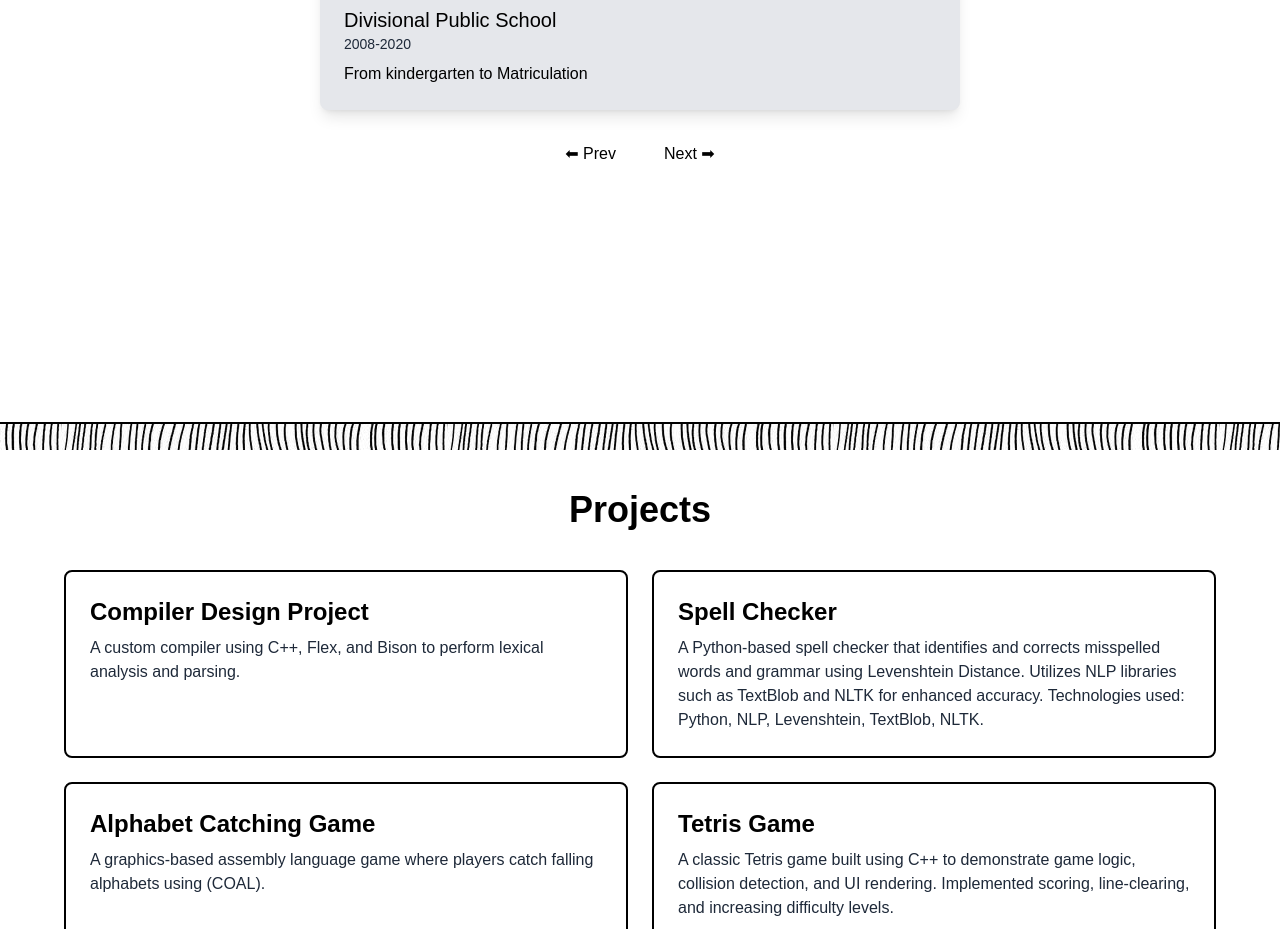
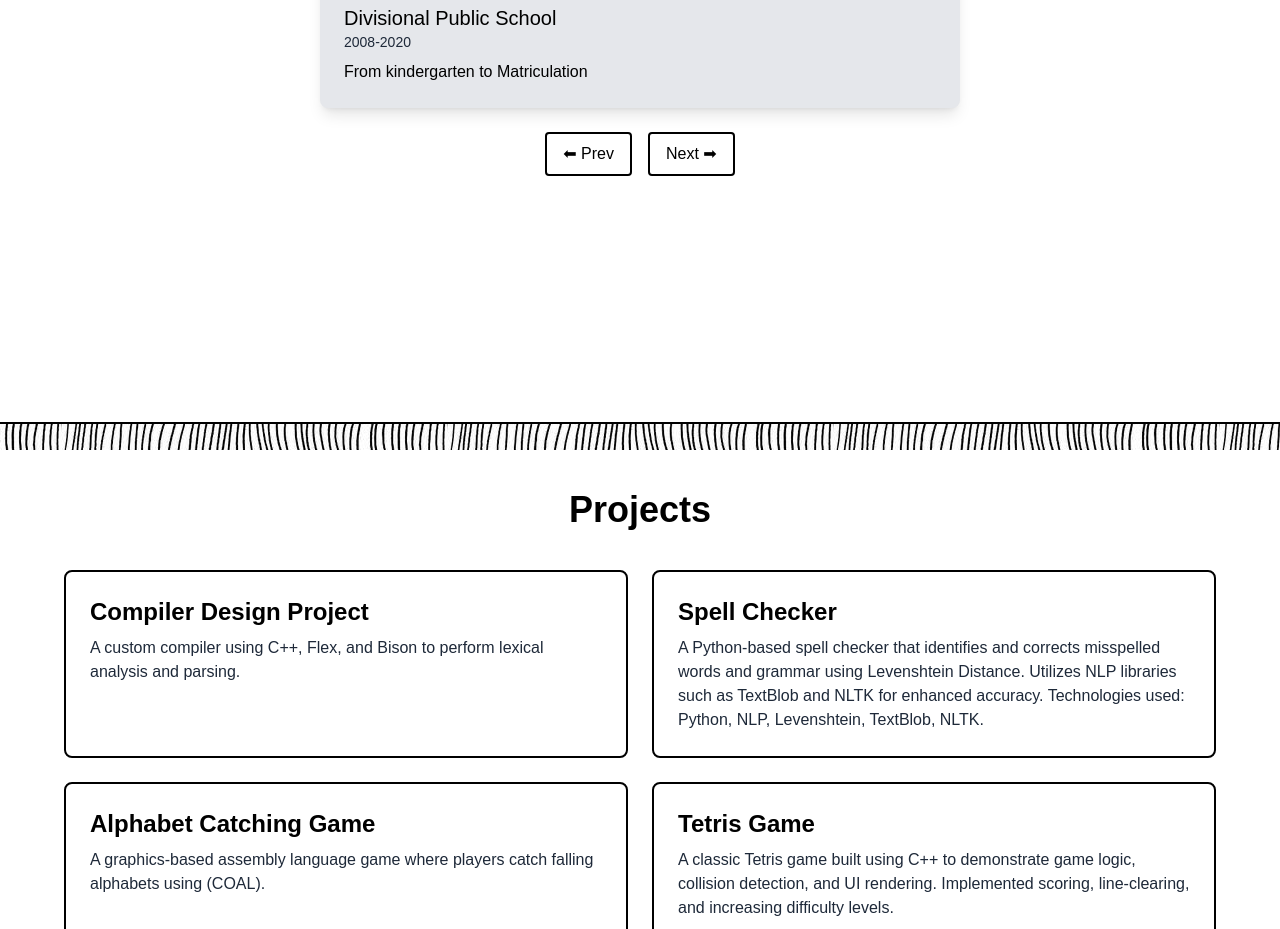
Before and after one commit to Hisaan2004/portfolio, a Next.js app: page / in a window 1280 px wide. Shown: the part 1240-2169 px from the top of the page. Built offline with nearby package versions, Linux system fonts and the light colour scheme.

Commit message:
Updated files

```diff
--- a/app/components/Educationpage.tsx
+++ b/app/components/Educationpage.tsx
@@ -44,13 +44,13 @@ const Educationpage = () => {
         <div className="flex gap-4">
           <button
             onClick={prevSlide}
-            className="bg-white text-black px-4 py-2 rounded hover:bg-gray-500"
+            className="bg-white text-black px-4 py-2 rounded hover:bg-gray-200 border-2 rounded"
           >
             ⬅ Prev
           </button>
           <button
             onClick={nextSlide}
-            className="bg-white text-black px-4 py-2 rounded hover:bg-gray-500"
+            className="bg-white text-black px-4 py-2 rounded hover:bg-gray-200 border-2 rounded"
           >
             Next ➡
           </button>
--- a/app/components/Skills.tsx
+++ b/app/components/Skills.tsx
@@ -25,7 +25,7 @@ const Skills = () => {
         <button className='font-bold text-lg border-b items-center' onClick={()=>setOpen(!open)}> Languages / Technologies</button>
         {
             open && (
-                <div className='font-semibold flex justify-center bg-gray-200 text-black border border-2 pt-2 pb-4 mr-2 h-50 rounded'>
+                <div className='font-semibold flex justify-center bg-gray-200 text-black border border-2 pt-2 pb-4 mr-2 h-50 rounded mt-2'>
                 <ul>{tec.map((item, index) => (
               <li className='border-b ' key={index}>
 
@@ -41,7 +41,7 @@ const Skills = () => {
         <button className='font-bold text-lg border-b ' onClick={()=>setOpenFramework(!openFramework)}> Frameworks & Libraries</button>
         {
             openFramework && (
-                <div className='font-semibold flex justify-center bg-gray-200 text-black border border-2 pt-2 pb-4 mr-2 h-50 rounded'>
+                <div className='font-semibold flex justify-center bg-gray-200 text-black border border-2 pt-2 pb-4 mr-2 h-50 rounded mt-2'>
                 <ul>{framework.map((item, index) => (
               <li className='border-b' key={index}>
 
@@ -57,7 +57,7 @@ const Skills = () => {
         <button className='font-bold text-lg border-b ' onClick={()=>setOpenTools(!openTools)}> Tools & Platforms</button>
         {
             openTools && (
-                <div className='font-semibold flex justify-center bg-gray-200 text-black border border-2 pt-2 pb-4 mr-2 h-50 rounded'>
+                <div className='font-semibold flex justify-center bg-gray-200 text-black border border-2 pt-2 pb-4 mr-2 h-50 rounded mt-2'>
                 <ul>{tools.map((item, index) => (
               <li className='border-b' key={index}>
 
@@ -73,7 +73,7 @@ const Skills = () => {
         <button className='font-bold text-lg border-b ' onClick={()=>setOpenSoft(!openSoft)}>Soft Skills</button>
         {
             openSoft && (
-                <div className='font-semibold flex justify-center bg-gray-200 text-black border border-2 pt-2 pb-4 mr-2 h-50 rounded'>
+                <div className='font-semibold flex justify-center bg-gray-200 text-black border border-2 pt-2 pb-4 mr-2 h-50 rounded mt-2'>
                 <ul>{softskills.map((item, index) => (
               <li className='border-b' key={index}>
 
--- a/app/components/Theme.tsx
+++ b/app/components/Theme.tsx
@@ -1,7 +1,7 @@
 
 'use client';
 
-import React, { useEffect, useState } from 'react';
+import React, { useState } from 'react';
 import Navbar from '@/app/components/Navbar';
 import Footer from '@/app/components/Footer';
 
@@ -10,8 +10,6 @@ export default function Theme({ children }: { children: React.ReactNode }) {
 
   return (
     <>
-    {/* Passing darkmode state and setter to Navbar */}
-
       <html
       className={darkmode? 'dark' : ''}
       >
--- a/app/layout.tsx
+++ b/app/layout.tsx
@@ -1,10 +1,6 @@
 import './globals.css';
 import Theme from '@/app/components/Theme';
 
-const metadata = {
-  title: 'Portfolio',
-  description: 'Created by Hisaan Sakhawat',
-};
 
 export default function RootLayout({ children }: { children: React.ReactNode }) {
   return (
```
